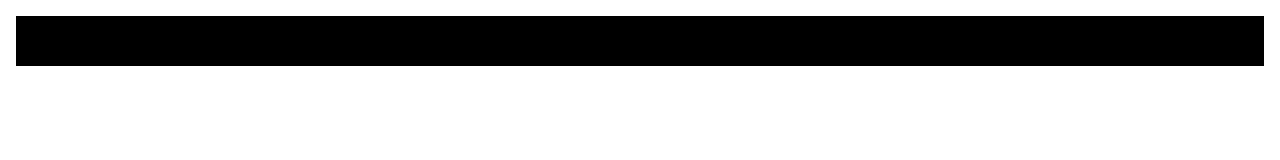
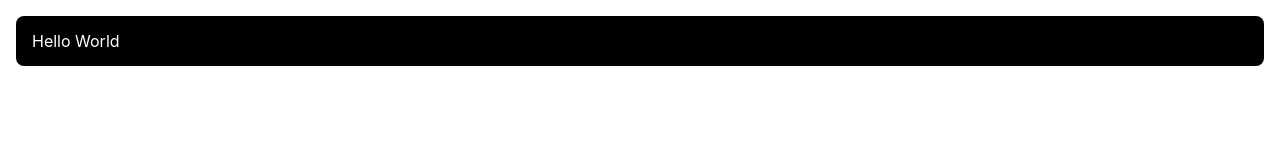
Before and after one commit to jigargosar/app-template, a React app: page / in a window 1280 px wide. Shown: the top 160 px of the page. Built offline with nearby package versions, Linux system fonts and the light colour scheme.

Commit message:
simplify

```diff
--- a/src/index.jsx
+++ b/src/index.jsx
@@ -4,8 +4,8 @@ import './index.css'
 
 const App = function() {
   return (
-    <div className="center pa3 vs3">
-      <div className="pa3 bg-black whtie">Hello World</div>
+    <div className="center pa3 vs3 w-100">
+      <div className="pa3 br3 bg-black white">Hello World</div>
     </div>
   )
 }
```
